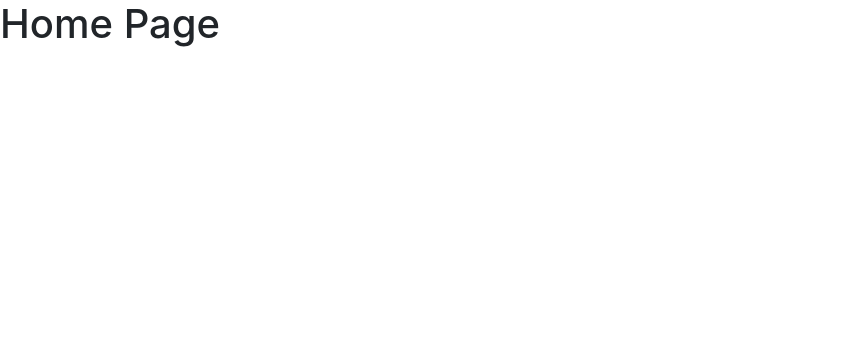
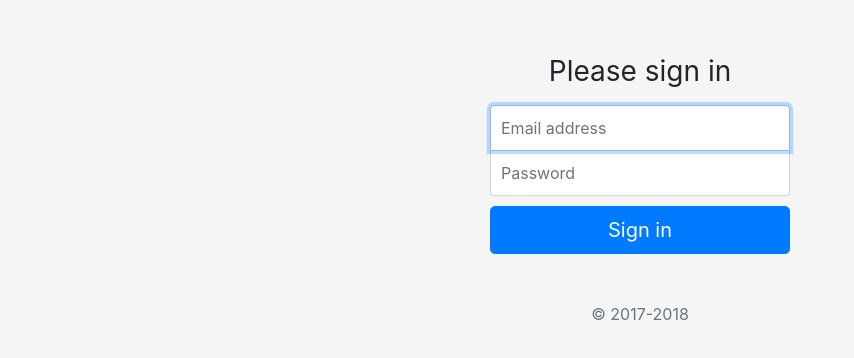
Before and after one commit to codeurx/L5Angular6, an Angular app in the folder resources/assets/src/angular/: page /login in a window 1280 px wide. Shown: the top 358 px of the page, without its empty margins (0-854 px from the left). Built offline with nearby package versions, Linux system fonts and the light colour scheme.

Commit message:
Login Component

```diff
--- a/resources/assets/src/angular/src/app/app.component.html
+++ b/resources/assets/src/angular/src/app/app.component.html
@@ -1 +1,3 @@
-<h1>Home Page</h1>
+<div class="container">
+    <router-outlet></router-outlet>
+</div>
--- a/resources/assets/src/angular/src/app/app.component.ts
+++ b/resources/assets/src/angular/src/app/app.component.ts
@@ -1,10 +1,17 @@
-import { Component } from '@angular/core';
+import {Component, OnInit, Renderer2} from '@angular/core';
 
 @Component({
   selector: 'app-root',
   templateUrl: './app.component.html',
   styleUrls: ['./app.component.css']
 })
-export class AppComponent {
+export class AppComponent implements OnInit{
   title = 'app';
+  constructor(private rendrer: Renderer2){
+      this.rendrer.removeClass(document.body, 'text-center');
+      this.rendrer.removeClass(document.body, 'login');
+  }
+  ngOnInit(){
+
+  }
 }
--- a/resources/assets/src/angular/src/app/app.module.ts
+++ b/resources/assets/src/angular/src/app/app.module.ts
@@ -1,14 +1,16 @@
 import { BrowserModule } from '@angular/platform-browser';
 import { NgModule } from '@angular/core';
-
 import { AppComponent } from './app.component';
+import { LoginComponent } from './components/login/login.component';
+import {routing} from "./app.routing";
 
 @NgModule({
   declarations: [
-    AppComponent
+    AppComponent,
+    LoginComponent
   ],
   imports: [
-    BrowserModule
+    BrowserModule,routing
   ],
   providers: [],
   bootstrap: [AppComponent]
--- /dev/null
+++ b/resources/assets/src/angular/src/app/app.routing.ts
@@ -0,0 +1,7 @@
+import { Routes, RouterModule} from '@angular/router';
+import { LoginComponent } from "./components/login/login.component";
+const APP_ROUTES: Routes = [
+    { path: 'login', component: LoginComponent }
+];
+
+export const routing = RouterModule.forRoot(APP_ROUTES)
--- /dev/null
+++ b/resources/assets/src/angular/src/app/components/login/login.component.css
@@ -0,0 +1,29 @@
+.form-signin {
+    width: 100%;
+    max-width: 330px;
+    padding: 15px;
+    margin: 0 auto;
+}
+.form-signin .checkbox {
+    font-weight: 400;
+}
+.form-signin .form-control {
+    position: relative;
+    box-sizing: border-box;
+    height: auto;
+    padding: 10px;
+    font-size: 16px;
+}
+.form-signin .form-control:focus {
+    z-index: 2;
+}
+.form-signin input[type="email"] {
+    margin-bottom: -1px;
+    border-bottom-right-radius: 0;
+    border-bottom-left-radius: 0;
+}
+.form-signin input[type="password"] {
+    margin-bottom: 10px;
+    border-top-left-radius: 0;
+    border-top-right-radius: 0;
+}
--- /dev/null
+++ b/resources/assets/src/angular/src/app/components/login/login.component.html
@@ -0,0 +1,9 @@
+<form class="form-signin">
+  <h1 class="h3 mb-3 font-weight-normal">Please sign in</h1>
+  <label for="email" class="sr-only">Email address</label>
+  <input type="email" id="email" name="email" class="form-control" placeholder="Email address" autofocus ngModel>
+  <label for="password" class="sr-only">Password</label>
+  <input type="password" id="password" name="password" class="form-control" placeholder="Password" ngModel>
+  <button class="btn btn-lg btn-primary btn-block" type="submit">Sign in</button>
+  <p class="mt-5 mb-3 text-muted">&copy; 2017-2018</p>
+</form>
--- /dev/null
+++ b/resources/assets/src/angular/src/app/components/login/login.component.ts
@@ -0,0 +1,18 @@
+import {Component, OnInit, Renderer2} from '@angular/core';
+
+@Component({
+  selector: 'app-login',
+  templateUrl: './login.component.html',
+  styleUrls: ['./login.component.css']
+})
+export class LoginComponent implements OnInit {
+
+  constructor(private rendrer: Renderer2) {
+      this.rendrer.addClass(document.body, 'text-center');
+      this.rendrer.addClass(document.body, 'login');
+  }
+
+  ngOnInit() {
+  }
+
+}
--- a/resources/assets/src/angular/src/styles.css
+++ b/resources/assets/src/angular/src/styles.css
@@ -1 +1,16 @@
-/* You can add global styles to this file, and also import other style files */
+html,
+body {
+    height: 100%;
+}
+
+.login{
+    -ms-flex-align: center;
+    -ms-flex-pack: center;
+    -webkit-box-align: center;
+    align-items: center;
+    -webkit-box-pack: center;
+    justify-content: center;
+    padding-top: 40px;
+    padding-bottom: 40px;
+    background-color: #f5f5f5;
+}
```
Also changed, not shown: 1 other file (tests, documents, lock files or other folders).
